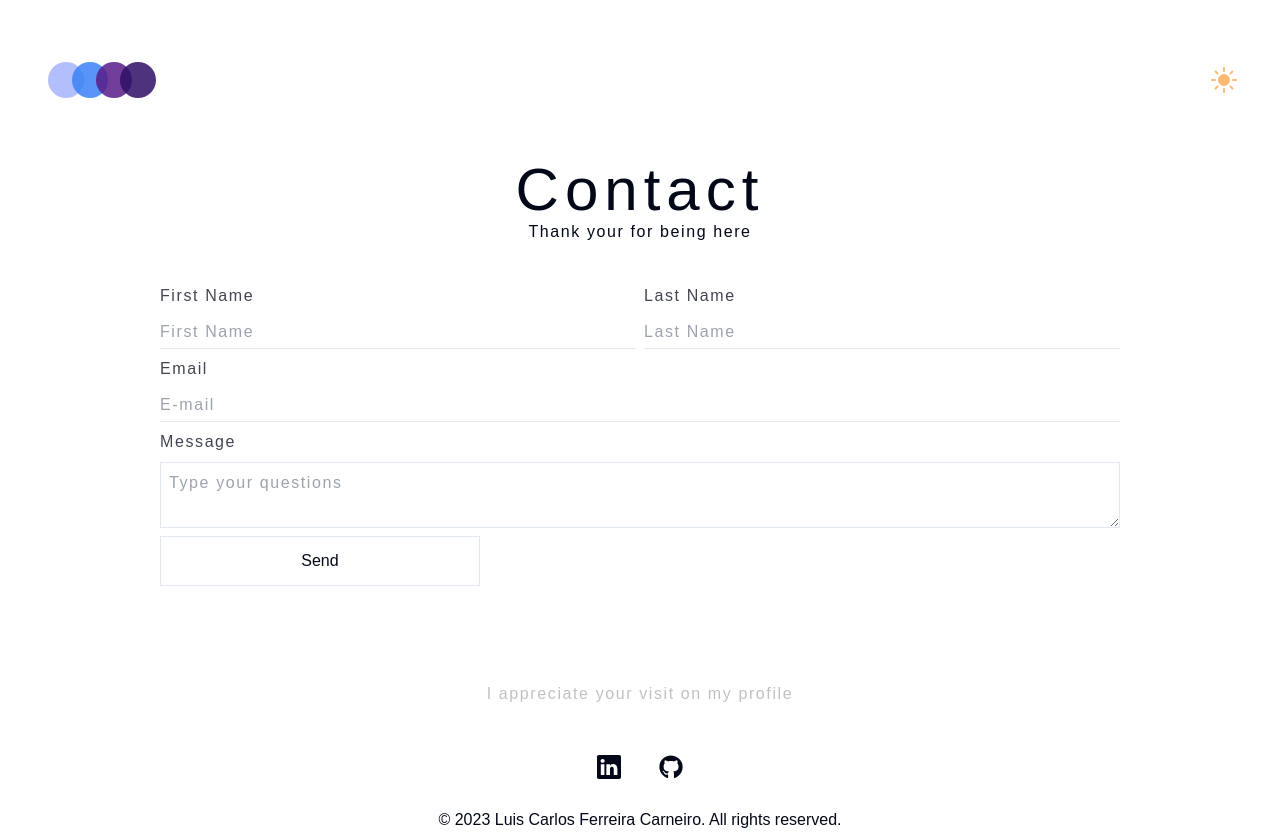
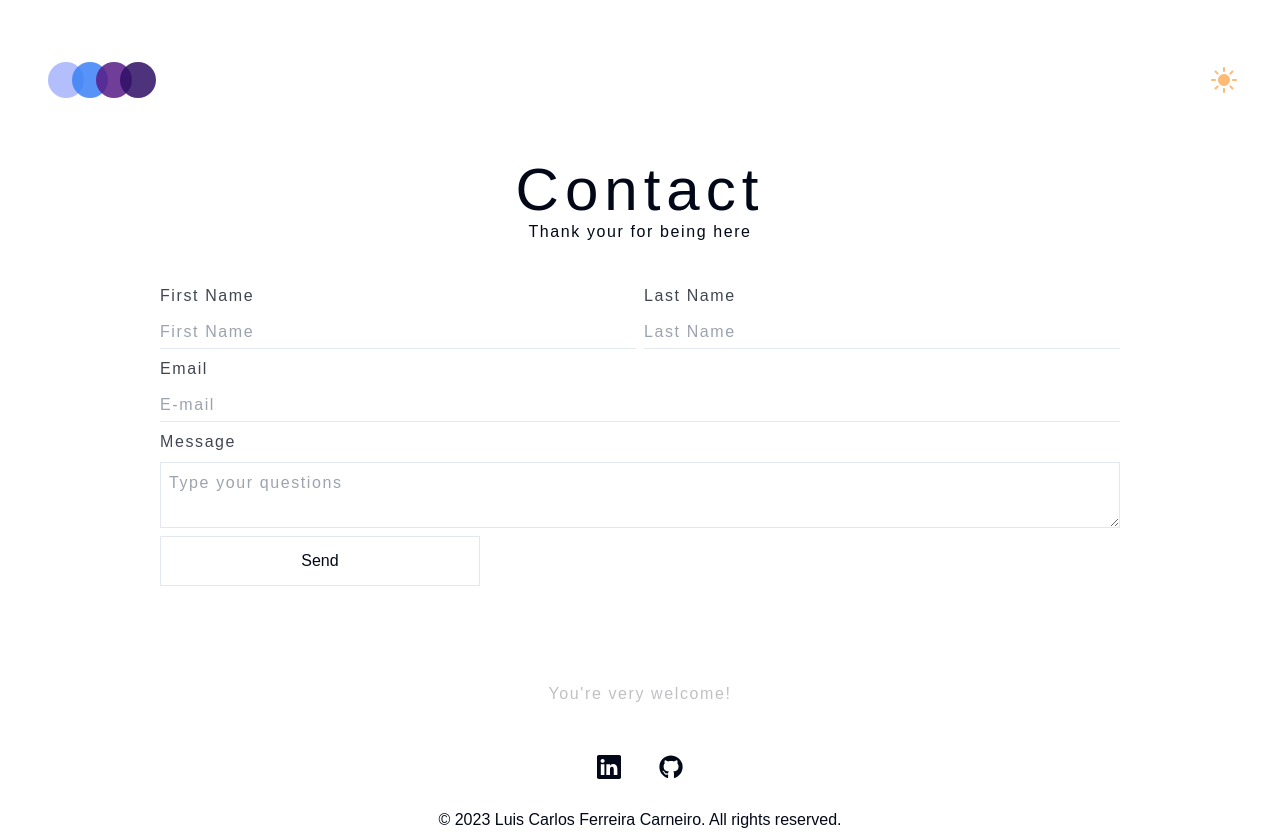
Before and after one commit to Luicarlosferreira/profile, a Next.js app: page /contact in a window 1280 px wide. Built offline with nearby package versions, Linux system fonts and the light colour scheme; no server answers; a web font is replaced by a local one.

Commit message:
Update page.tsx

```diff
--- a/app/contact/page.tsx
+++ b/app/contact/page.tsx
@@ -8,7 +8,7 @@ export default function Contact() {
       </div>
       <ContactForm />
       <p className="self-center dark:text-white opacity-25 mb-10 tracking-widest">
-        I appreciate your visit on my profile
+       You're very welcome!
       </p>
     </main>
   );
```
